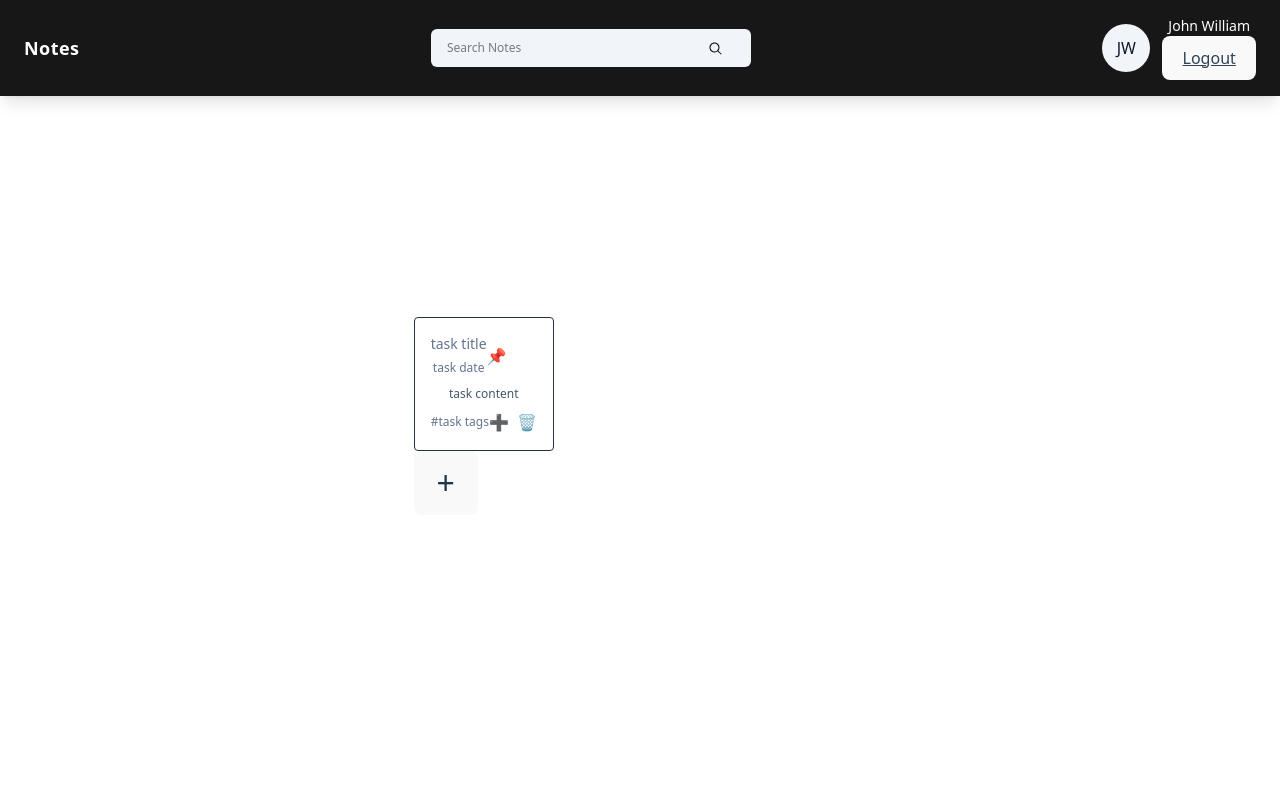
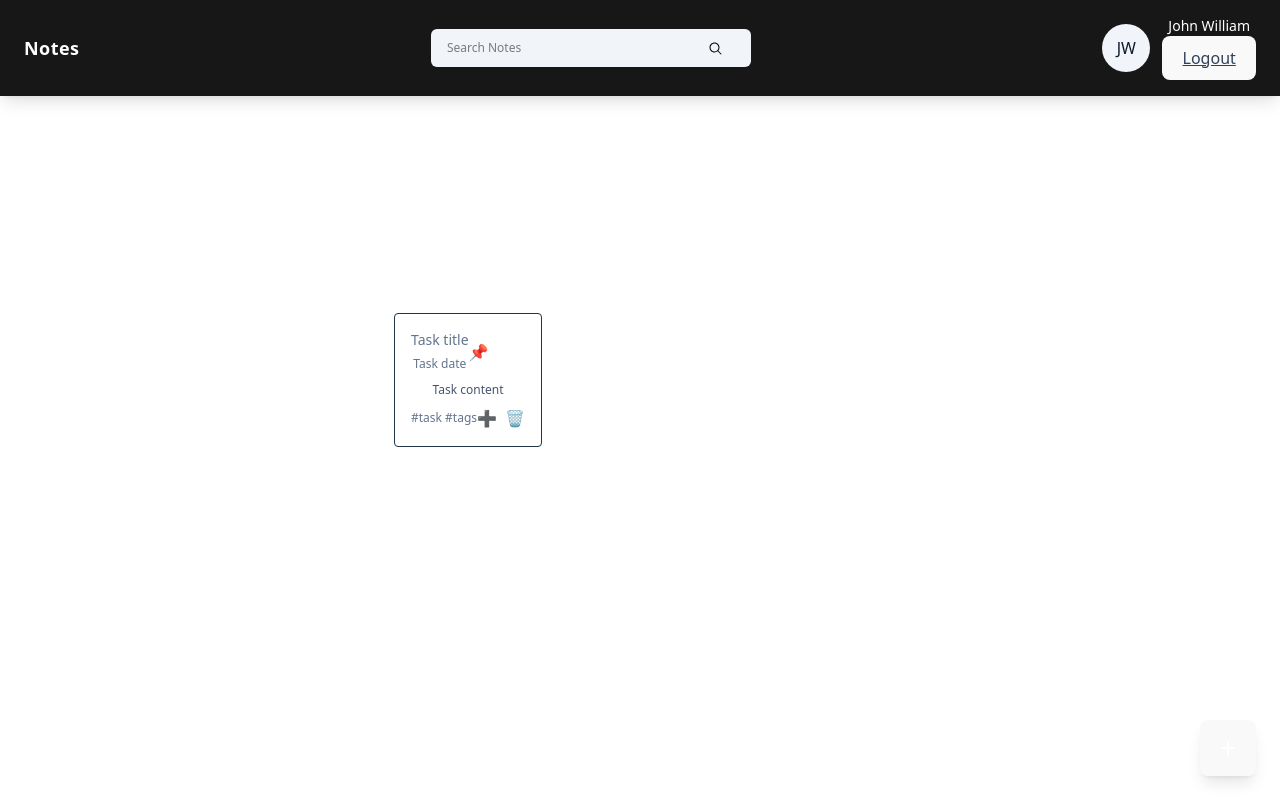
Before and after one commit to m4rcin7/notes-app, a React (Vite) app in the folder frontend/notes-app/: page / in a window 1280 px wide. Built offline with nearby package versions, Linux system fonts and the light colour scheme.

Commit message:
fixing-styles

```diff
--- a/frontend/notes-app/src/pages/Home/AddEditNotes.jsx
+++ b/frontend/notes-app/src/pages/Home/AddEditNotes.jsx
@@ -1,30 +1,37 @@
 export default function AddEditNotes() {
   return (
-    <div>
+    <div className="p-6 rounded-2xl border border-slate-200 shadow-sm bg-white w-[380px] space-y-5">
       <div className="flex flex-col gap-2">
-        <label className="">Title</label>
+        <label className="text-sm font-medium text-slate-600">Title</label>
         <input
           type="text"
-          className="text-2xl text-slate-950 outline-none"
+          className="text-lg rounded-xl border border-slate-300 p-3 text-slate-900 focus:border-slate-500 focus:ring-2 focus:ring-slate-400 outline-none transition"
           placeholder="Wake up at 5 o'clock"
         />
       </div>
 
-      <div className="flex flex-col gap-2 mt-4">
-        <label className="">Content</label>
-        <input
-          type="text"
-          className="text-sm text-slate-950 outline-none rounded-2xl"
-          placeholder="Content"
-          rows={10}
+      <div className="flex flex-col gap-2">
+        <label className="text-sm font-medium text-slate-600">Content</label>
+        <textarea
+          className="rounded-xl border border-slate-300 p-3 text-slate-900 focus:border-slate-500 focus:ring-2 focus:ring-slate-400 outline-none transition resize-none"
+          placeholder="Write your note here..."
+          rows={5}
         />
       </div>
 
-      <div className="mt-3">
-        <label className="">Tags</label>
+      <div className="flex flex-col gap-2">
+        <label className="text-sm font-medium text-slate-600">Tags</label>
+        <input
+          type="text"
+          className="rounded-xl border border-slate-300 p-3 text-slate-900 focus:border-slate-500 focus:ring-2 focus:ring-slate-400 outline-none transition"
+          placeholder="e.g. Morning, Habits"
+        />
       </div>
 
-      <button className="font-medium mt-5 p-3" onClick={() => {}}>
+      <button
+        className="bg-slate-900 text-white font-medium py-3 rounded-xl hover:bg-slate-800 transition"
+        onClick={() => {}}
+      >
         ADD
       </button>
     </div>
--- a/frontend/notes-app/src/pages/Home/Home.jsx
+++ b/frontend/notes-app/src/pages/Home/Home.jsx
@@ -15,13 +15,13 @@ export default function Home() {
     <>
       <NavBar />
 
-      <div className="container mx-auto">
-        <div className="grid grid-cols-3 gap-4 mt-8">
+      <div className="max-w-6xl mx-auto px-4 pt-10 pb-20">
+        <div className="grid grid-cols-1 sm:grid-cols-2 lg:grid-cols-3 gap-6">
           <NoteCard
-            title="task title"
-            date="task date"
-            content="task content"
-            tags="#task tags"
+            title="Task title"
+            date="Task date"
+            content="Task content"
+            tags="#task #tags"
             isPinned={true}
             onEdit={() => {}}
             onDelete={() => {}}
@@ -30,18 +30,23 @@ export default function Home() {
         </div>
       </div>
 
-      <button className="w-16 h-16 flex items-center justify-center rounded-2xl">
-        <span className="text-[32px]">+</span>
+      <button
+        className="fixed bottom-6 right-6 w-14 h-14 flex items-center justify-center bg-slate-900 text-white rounded-full shadow-lg hover:scale-110 transition-transform"
+        onClick={() => {}}
+      >
+        <span className="text-3xl leading-none">+</span>
       </button>
 
       <Modal
         isOpen={openAddEditModal.isShown}
         onRequestClose={() => {}}
-        style={{ overlay: { background: "rgba(0,0,0,0.2" } }}
+        style={{ overlay: { background: "rgba(0,0,0,0.2)" } }}
         contentLabel=""
-        className=""
+        className="outline-none"
       >
-        <AddEditNotes />{" "}
+        <div className="flex justify-center items-center min-h-screen p-4">
+          <AddEditNotes />
+        </div>
       </Modal>
     </>
   );
```
